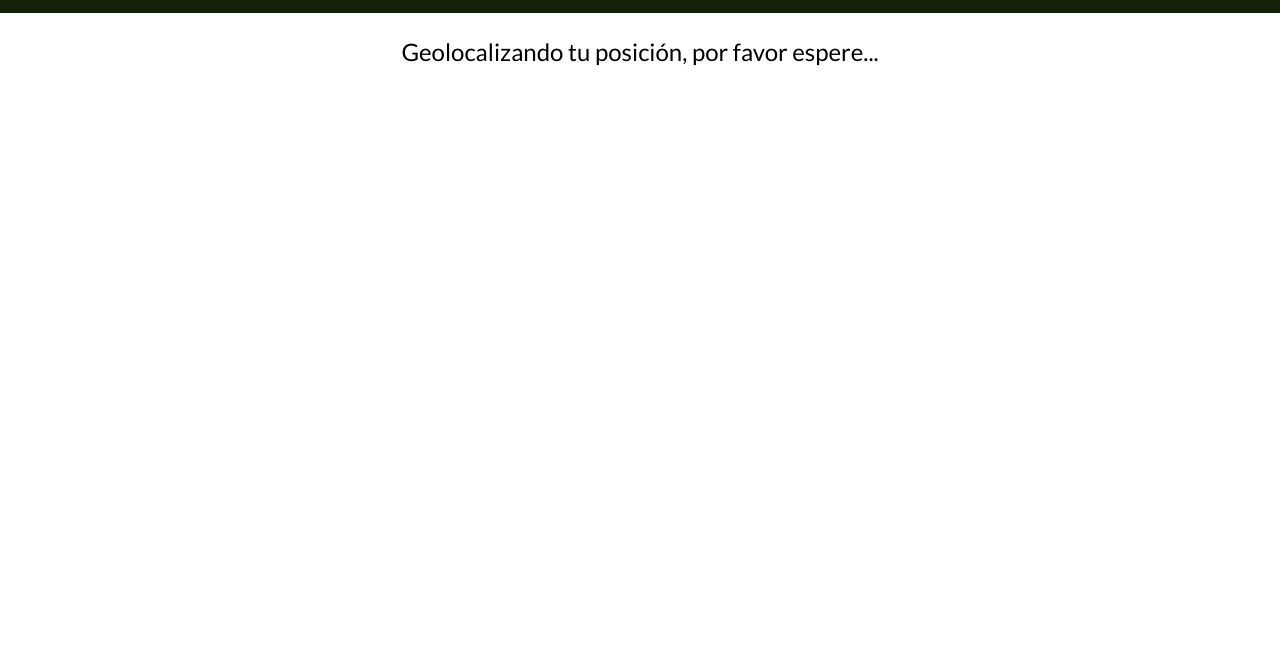
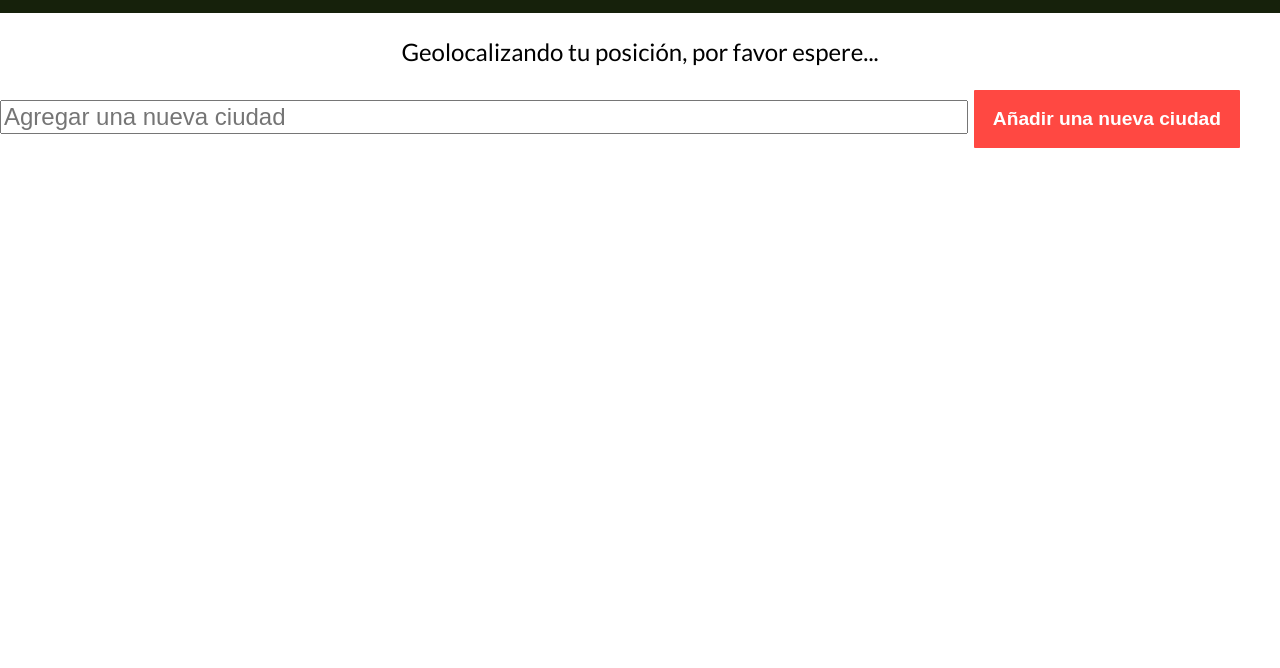
Before and after one commit to jdmakubex/platzyweather, a plain HTML site: page index.html in a window 1280 px wide. Shown: the part 132-800 px from the top of the page. Drawn offline with nearby package versions, Linux system fonts and the light colour scheme.

Commit message:
Htm modificado, agregado de formulario para nueva ciudad

```diff
--- a/index.html
+++ b/index.html
@@ -14,6 +14,12 @@
   </header>
 
   <div class="loader"> Geolocalizando tu posición, por favor espere... </div>
+
+<form action="" class="seach">
+  <input type="text" data-input="cityAdd" class="search__text" placeholder="Agregar una nueva ciudad">
+  <input type="submit" data-buton="add" class="search__btn btn" value="Añadir una nueva ciudad">
+
+</form>
 
   <main class="cards-group">
     <template id="template--city">
```
